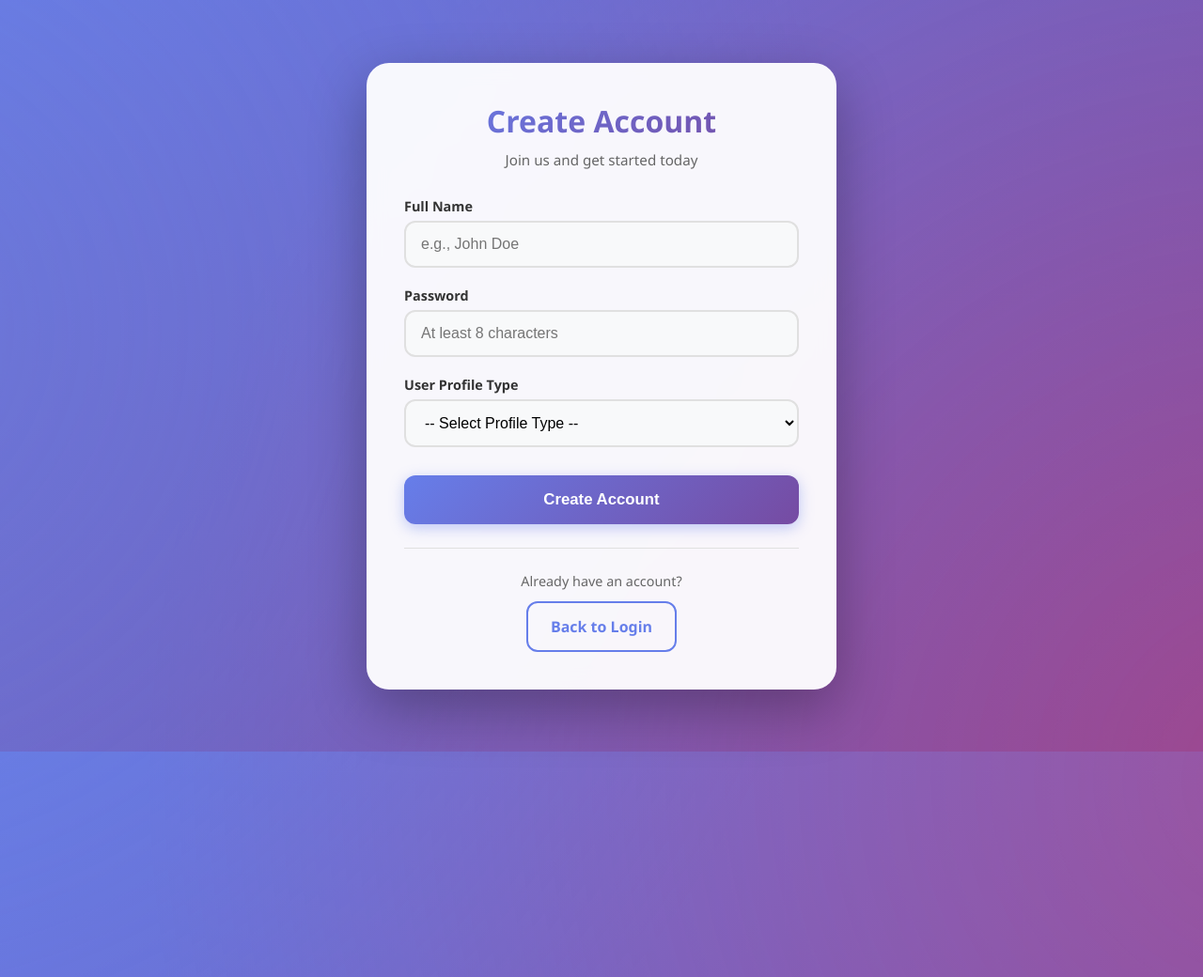
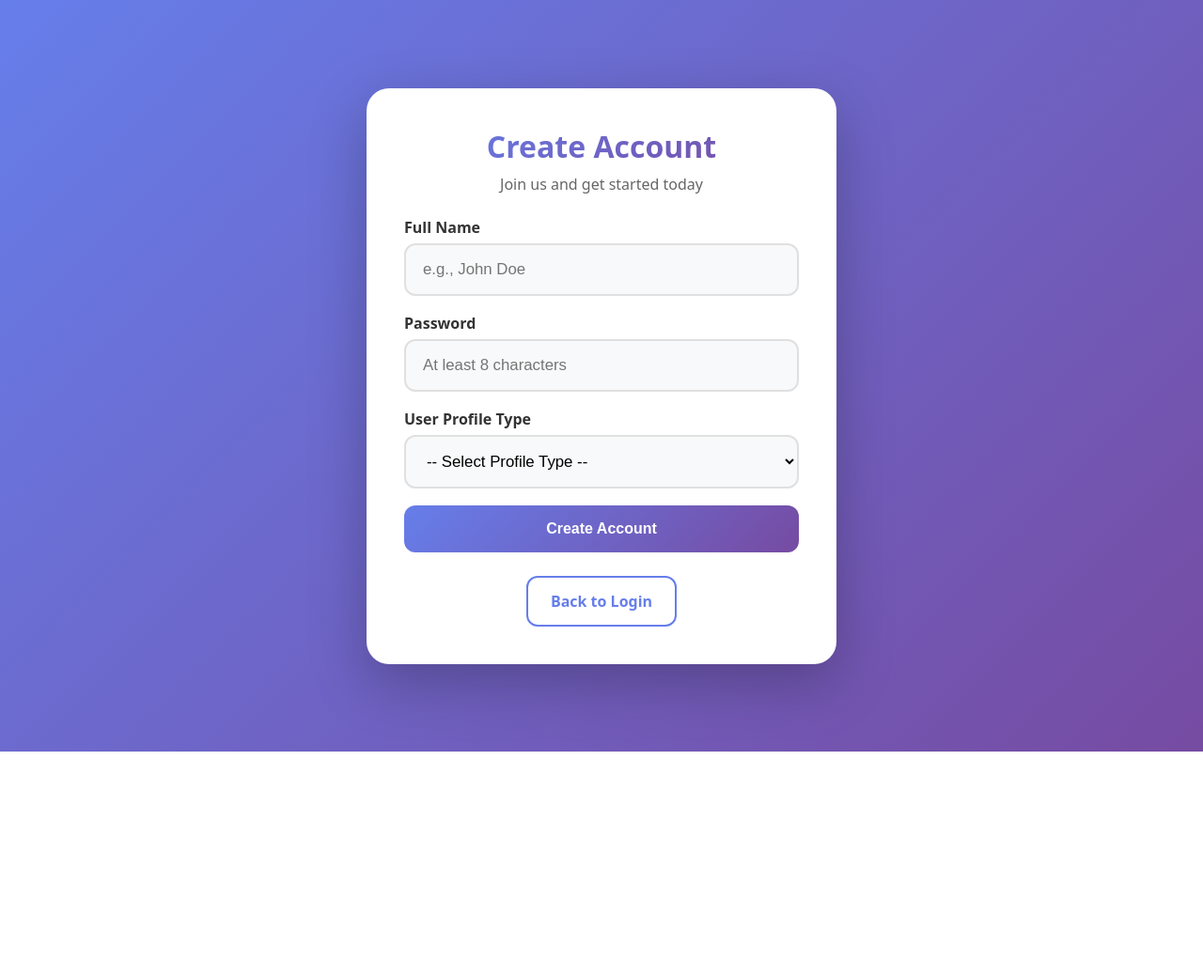
Before and after one commit to jabz123/CSR--MATCHING---SYSTEM, a PHP site: page /create_accountPg.php in a window 1280 px wide; the page is wider, and only the part inside the window is pictured. Shown: the top 1040 px of that part at 94% size. After the commit the page ends 800 px from the top of that part, so only its background shows below. Run offline with PHP 8.4, Linux system fonts and the light colour scheme.

Commit message:
Update create_accountPg.php

```diff
--- a/CSIT314/Boundary/create_accountPg.php
+++ b/CSIT314/Boundary/create_accountPg.php
@@ -1,101 +1,66 @@
 <?php
 declare(strict_types=1);
 
-use App\Controller\CreateAccountController;
 use App\Entity\userAccount;
-
-
-require_once dirname(__DIR__) . '/Controller/CreateAccountController.php';
 require_once dirname(__DIR__) . '/Entity/userAccount.php';
 
-class create_accountPg
+class CreateAccountPage
 {
-    private CreateAccountController $controller;
-    private array $errors = [];
-    private string $success = '';
-
-    public function __construct()
-    {
-        $this->controller = new CreateAccountController();
-    }
-
-    /** Displays the account creation form */
-    public function displayAccountForm(): void
-    {
-        // The form is part of the page design below
-    }
-
-    /** Displays success message */
-    public function displaySuccess(string $message): void
-    {
-        echo "<div class='msg success'>✓ " . htmlspecialchars($message) . "</div>";
-    }
-
-    /** Displays error messages */
-    public function displayErrors(array $errors): void
-    {
-        echo "<div class='msg error'>";
-        foreach ($errors as $e) {
-            echo "<div>⚠️ " . htmlspecialchars($e) . "</div>";
-        }
-        echo "</div>";
-    }
-
-    /** Handles form submission and response logic */
+    /** Main entry point */
     public function handleRequest(): void
     {
         if ($_SERVER['REQUEST_METHOD'] === 'POST') {
-            // ✅ Trim input (Boundary responsibility)
-            $name = trim($_POST['name'] ?? '');
-            $password = trim($_POST['password'] ?? '');
-            $profileType = strtolower(trim($_POST['profile_type'] ?? ''));
+            [$errors, $success] = $this->processForm();
+        } else {
+            $errors = [];
+            $success = '';
+        }
 
-            // ✅ Basic validation (Boundary responsibility)
-            if ($name === '' || $password === '') {
-                $this->errors[] = 'Name and password are required.';
-            }
+        $this->displayPage($errors, $success);
+    }
 
-            if (strlen($password) < 8) {
-                $this->errors[] = 'Password must be at least 8 characters.';
-            }
+    /** Handles form validation and database logic */
+    private function processForm(): array
+    {
+        $errors = [];
+        $success = '';
 
-            // ✅ Allowed profile types validation
-            $validProfiles = ['admin', 'csr', 'pin', 'platform'];
-            if (!in_array($profileType, $validProfiles, true)) {
-                $this->errors[] = 'Please select a valid profile type.';
-            }
+        $name        = trim($_POST['name'] ?? '');
+        $password    = trim($_POST['password'] ?? '');
+        $profileType = strtolower(trim($_POST['profile_type'] ?? ''));
 
-            // Only proceed if validation passes
-            if (empty($this->errors)) {
-                // ✅ Hash the password (Boundary responsibility)
-                $hashedPassword = password_hash($password, PASSWORD_DEFAULT);
+        // ✅ Basic validation
+        if ($name === '' || $password === '') {
+            $errors[] = 'Name and password are required.';
+        }
+        if (strlen($password) < 8) {
+            $errors[] = 'Password must be at least 8 characters.';
+        }
+        if (!in_array($profileType, ['admin','csr','pin','platform'], true)) {
+            $errors[] = 'Please select a valid profile type.';
+        }
 
-                // ✅ Boundary handles checkUserExists() and insertUser()
-                try {
-                    // Check if user already exists
-                    if (userAccount::checkUserExists($name)) {
-                        $this->errors[] = 'A user with this name already exists.';
-                    } else {
-                        // Insert user into database
-                        if (userAccount::insertUser($name, $hashedPassword, $profileType)) {
-                            $this->success = 'Account created successfully!';
-                        }
-                    }
-                } catch (PDOException $e) {
-                    // Entity throws database errors, boundary catches them
-                    $this->errors[] = 'An internal error occurred. Please try again later.';
+        if (!$errors) {
+            $hashed = password_hash($password, PASSWORD_DEFAULT);
+            try {
+                if (userAccount::checkUserExists($name)) {
+                    $errors[] = 'A user with this name already exists.';
+                } elseif (userAccount::insertUser($name, $hashed, $profileType)) {
+                    $success = 'Account created successfully!';
+                } else {
+                    $errors[] = 'Failed to create account. Please try again.';
                 }
+            } catch (PDOException $e) {
+                $errors[] = 'An internal error occurred. Please try again later.';
             }
         }
 
-        $this->render();
+        return [$errors, $success];
     }
 
-    /** Renders the page (form + messages) */
-    private function render(): void
+    /** Displays the form and messages */
+    private function displayPage(array $errors, string $success): void
     {
-        $errors = $this->errors;
-        $success = $this->success;
         ?>
 <!DOCTYPE html>
 <html lang="en">
@@ -104,92 +69,82 @@ class create_accountPg
   <title>Create User Account</title>
   <meta name="viewport" content="width=device-width, initial-scale=1.0">
   <style>
-    * { margin: 0; padding: 0; box-sizing: border-box; }
+    * { margin:0; padding:0; box-sizing:border-box; }
     body {
-      font-family: 'Segoe UI', Tahoma, Geneva, Verdana, sans-serif;
-      min-height: 100vh;
-      display: flex;
-      align-items: center;
-      justify-content: center;
-      background: linear-gradient(135deg, #667eea 0%, #764ba2 100%);
-      padding: 20px;
-      position: relative;
-      overflow: hidden;
-    }
-    body::before {
-      content: '';
-      position: absolute;
-      width: 200%;
-      height: 200%;
-      background:
-        radial-gradient(circle at 20% 50%, rgba(120, 119, 198, 0.3) 0%, transparent 50%),
-        radial-gradient(circle at 80% 80%, rgba(252, 70, 107, 0.3) 0%, transparent 50%);
-      animation: gradientShift 15s ease infinite;
-    }
-    @keyframes gradientShift {
-      0%, 100% { transform: translate(0, 0); }
-      50% { transform: translate(-50px, -50px); }
+      font-family: system-ui, -apple-system, Segoe UI, Roboto, Arial, sans-serif;
+      min-height:100vh; display:flex; align-items:center; justify-content:center;
+      background:linear-gradient(135deg,#667eea 0%,#764ba2 100%); padding:20px;
     }
     .container {
-      background: rgba(255, 255, 255, 0.95);
-      backdrop-filter: blur(10px);
-      border-radius: 24px;
-      box-shadow: 0 20px 60px rgba(0, 0, 0, 0.3);
-      max-width: 500px;
-      width: 100%;
-      padding: 40px;
-      position: relative;
-      z-index: 1;
-      animation: slideUp 0.6s ease;
-    }
-    @keyframes slideUp {
-      from { opacity: 0; transform: translateY(30px); }
-      to { opacity: 1; transform: translateY(0); }
+      background:#fff; border-radius:24px; box-shadow:0 20px 60px rgba(0,0,0,.25);
+      max-width:500px; width:100%; padding:40px;
     }
     h2 {
-      font-size: 2rem;
-      font-weight: 700;
-      margin-bottom: 10px;
-      background: linear-gradient(135deg, #667eea 0%, #764ba2 100%);
-      -webkit-background-clip: text;
-      -webkit-text-fill-color: transparent;
-      background-clip: text;
-      text-align: center;
+      text-align:center; font-size:2rem; margin-bottom:8px;
+      background:linear-gradient(135deg,#667eea,#764ba2);
+      -webkit-background-clip:text; -webkit-text-fill-color:transparent;
     }
-    .subtitle { text-align: center; color: #666; margin-bottom: 30px; font-size: 0.95rem; }
-    form { display: grid; gap: 20px; }
-    label { font-weight: 600; color: #333; margin-bottom: 6px; display: block; font-size: 0.9rem; transition: color 0.3s; }
+    .subtitle { text-align:center; color:#666; margin-bottom:24px; }
+
+    form {
+      display:grid; gap:18px; width:100%;
+    }
+
+    label {
+      font-weight:600; color:#333; margin-bottom:6px; display:block;
+    }
+
     input, select {
-      padding: 14px 16px;
-      border: 2px solid #e0e0e0;
-      border-radius: 12px;
-      width: 100%;
-      font-size: 1rem;
-      transition: all 0.3s ease;
-      background: #f8f9fa;
+      padding:16px 18px;          /* ⬆️ Bigger height */
+      font-size:1.05rem;          /* ⬆️ Slightly larger text */
+      border:2px solid #e0e0e0;
+      border-radius:12px;
+      background:#f8f9fa;
+      width:100%;
+      transition:all 0.3s ease;
     }
+
     input:focus, select:focus {
-      outline: none; border-color: #667eea; background: #fff;
-      box-shadow: 0 0 0 4px rgba(102, 126, 234, 0.1); transform: translateY(-2px);
+      outline:none; border-color:#667eea; background:#fff;
+      box-shadow:0 0 0 4px rgba(102,126,234,.12);
     }
+
     button {
-      padding: 16px; border: none; border-radius: 12px;
-      background: linear-gradient(135deg, #667eea 0%, #764ba2 100%);
-      color: #fff; font-weight: 600; cursor: pointer; font-size: 1.05rem;
-      transition: all 0.3s ease; box-shadow: 0 4px 15px rgba(102, 126, 234, 0.4); margin-top: 10px;
+      padding:16px;
+      border:none;
+      border-radius:12px;
+      background:linear-gradient(135deg,#667eea,#764ba2);
+      color:#fff;
+      font-weight:700;
+      font-size:1rem;
+      cursor:pointer;
+      width:100%;                  /* full-width button */
+      transition:all 0.3s ease;
     }
-    button:hover { transform: translateY(-2px); box-shadow: 0 6px 20px rgba(102, 126, 234, 0.6); }
-    .msg { padding: 14px 16px; border-radius: 12px; margin-bottom: 20px; animation: slideIn 0.4s ease; }
-    @keyframes slideIn { from { opacity: 0; transform: translateX(-20px); } to { opacity: 1; transform: translateX(0); } }
-    .error { background: linear-gradient(135deg, #fee2e2 0%, #fecaca 100%); color: #b91c1c; border-left: 4px solid #ef4444; }
-    .success { background: linear-gradient(135deg, #dcfce7 0%, #bbf7d0 100%); color: #166534; border-left: 4px solid #22c55e; }
-    .alt-actions { text-align: center; margin-top: 25px; padding-top: 25px; border-top: 1px solid #e0e0e0; }
-    .alt-actions p { color: #666; margin-bottom: 12px; font-size: 0.9rem; }
-    .link-btn { display: inline-block; padding: 14px 24px; border: 2px solid #667eea; border-radius: 12px;
-      background: transparent; color: #667eea; font-weight: 600; text-decoration: none; text-align: center;
-      transition: all 0.3s ease;
+    button:hover {
+      transform:translateY(-2px);
+      box-shadow:0 6px 20px rgba(102,126,234,0.4);
     }
-    .link-btn:hover { background: #667eea; color: #fff; transform: translateY(-2px); box-shadow: 0 4px 15px rgba(102, 126, 234, 0.3); }
+
+    .msg { padding:14px 16px; border-radius:12px; margin-bottom:20px; }
+    .error { background:#fee2e2; color:#b91c1c; border-left:4px solid #ef4444; }
+    .success { background:#dcfce7; color:#166534; border-left:4px solid #22c55e; }
+
+    .alt-actions { text-align:center; margin-top:25px; }
+    .link-btn {
+      display:inline-block;
+      padding:14px 24px;
+      border:2px solid #667eea;
+      border-radius:12px;
+      color:#667eea;
+      font-weight:700;
+      text-decoration:none;
+      transition:all 0.3s ease;
+    }
+    .link-btn:hover {
+      background:#667eea;
+      color:#fff;
+    }
   </style>
 </head>
 <body>
@@ -197,26 +152,28 @@ class create_accountPg
     <h2>Create Account</h2>
     <p class="subtitle">Join us and get started today</p>
 
-    <?php
-    if (!empty($errors)) {
-        $this->displayErrors($errors);
-    } elseif ($success) {
-        $this->displaySuccess($success);
-    }
-    ?>
+    <?php if ($errors): ?>
+      <div class="msg error">
+        <?php foreach ($errors as $e): ?>
+          <div>⚠️ <?= htmlspecialchars($e) ?></div>
+        <?php endforeach; ?>
+      </div>
+    <?php elseif ($success): ?>
+      <div class="msg success">✓ <?= htmlspecialchars($success) ?></div>
+    <?php endif; ?>
 
-    <form method="post">
-      <div class="input-group">
+    <form method="post" novalidate>
+      <div>
         <label for="name">Full Name</label>
-        <input type="text" id="name" name="name" placeholder="e.g., John Doe" required>
+        <input id="name" name="name" type="text" placeholder="e.g., John Doe" required />
       </div>
 
-      <div class="input-group">
+      <div>
         <label for="password">Password</label>
-        <input type="password" id="password" name="password" placeholder="At least 8 characters" required>
+        <input id="password" name="password" type="password" placeholder="At least 8 characters" required />
       </div>
 
-      <div class="input-group">
+      <div>
         <label for="profile_type">User Profile Type</label>
         <select id="profile_type" name="profile_type" required>
           <option value="">-- Select Profile Type --</option>
@@ -231,7 +188,6 @@ class create_accountPg
     </form>
 
     <div class="alt-actions">
-      <p>Already have an account?</p>
       <a class="link-btn" href="login.php">Back to Login</a>
     </div>
   </div>
@@ -242,6 +198,5 @@ class create_accountPg
 }
 
 // Instantiate and handle request
-$view = new create_accountPg();
-$view->handleRequest();
-?>
+$page = new CreateAccountPage();
+$page->handleRequest();
```
